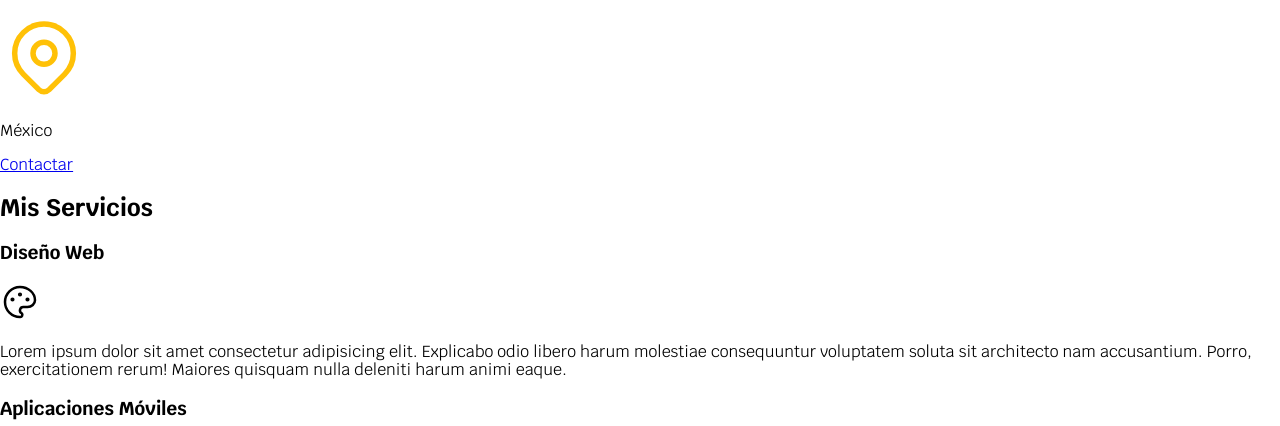
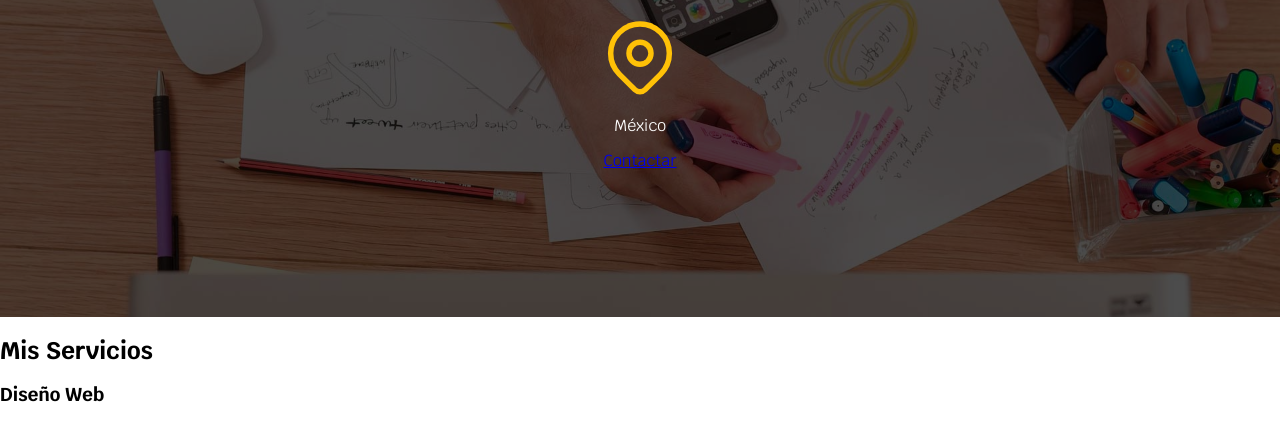
Before and after one commit to JuanCGarciaA/DesarrolloWebCompleto-Udemy, a plain HTML site: page Freelancer/index.html in a window 1280 px wide. Shown: the part 231-657 px from the top of the page. Drawn offline with Linux system fonts and the light colour scheme.

Commit message:
Update CSS and index

```diff
--- a/Freelancer/css/style.css
+++ b/Freelancer/css/style.css
@@ -7,6 +7,10 @@
 }
 html {
     font-size: 62.5%;
+    box-sizing: border-box;
+}
+*, *:before, *:after {
+    box-sizing: inherit;
 }
 body{
     font-size: 16px; /*1rem = 10px*/
@@ -63,3 +67,25 @@ body{
 
     }
 }
+.hero{
+    background-image: url(../img/hero.jpg);
+    background-repeat: none;
+    background-size: cover;
+    height: 410px;
+    position:relative ;
+}
+.contenido-hero{
+    position: absolute;
+    background-color: rgb(0 0 0 / 70%);
+    width: 100%;
+    height:100%;
+
+    display: flex;
+    flex-direction: column;
+    align-items: center;
+}
+.contenido-hero h2,
+.contenido-hero p{
+    color: var(--blanco);
+
+}
--- a/Freelancer/index.html
+++ b/Freelancer/index.html
@@ -29,7 +29,8 @@
         </nav>
     </div>
 
-    <section>
+    <section class="hero">
+        <div class="contenido-hero">
             <h2 class="titulo">Diseño y Desarrollo Web
                 <span>Freelancer</span>
             </h2>
@@ -41,6 +42,7 @@
             <p>México</p>
 
             <a href="#">Contactar</a>
+        </div>
     </section>
 
     <main>
```
Lines whose indentation alone changed are shown as unchanged.
